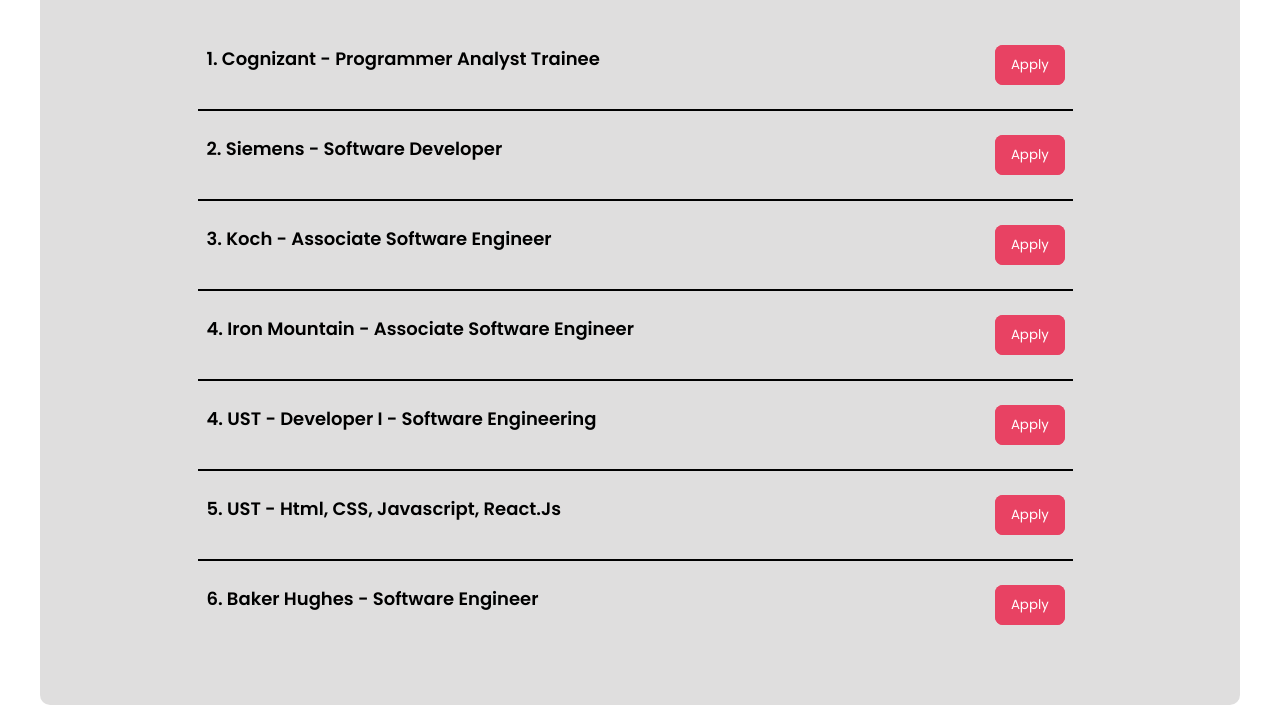
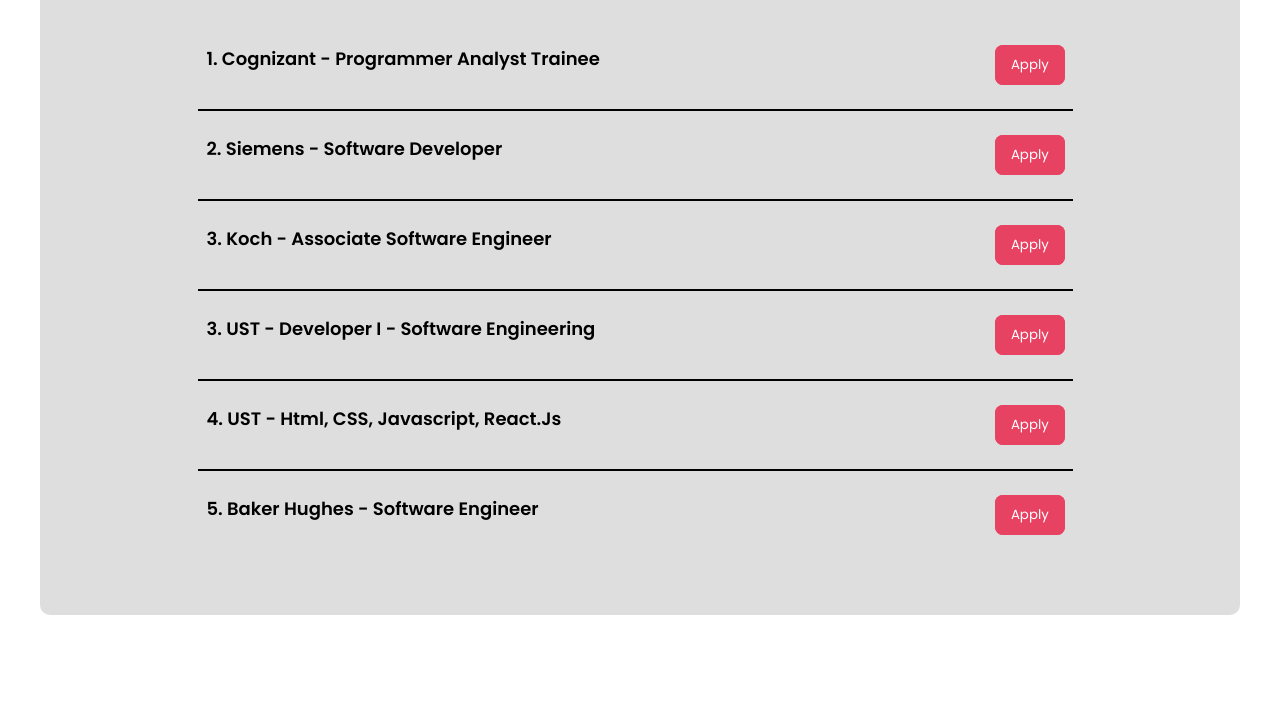
Before and after one commit to Tejas-Angadi-9/Job-Portal, a plain HTML site: page index.html in a window 1280 px wide. Shown: the part 180-885 px from the top of the page. After the commit the page ends 800 px from the top, so only its background shows below. Drawn offline with Linux system fonts and the light colour scheme.

Commit message:
updated the companies

```diff
--- a/index.html
+++ b/index.html
@@ -62,23 +62,10 @@
               </button>
             </div>
           </div>
-          <div class="companies" id="company4">
-            <div class="company-name">
-              4. Iron Mountain - Associate Software Engineer
-            </div>
-            <div class="applyBtn">
-              <button class="applyBtn">
-                <a
-                  href="https://ironmountain.jobs/bangalore-ind/associate-software-engineer/895C1FA82C84428E83BD6E192E8F6B16/job/?vs=1548&utm_source=LinkedIn.com-DE&utm_medium=Social%20Media&utm_campaign=LinkedIn.com"
-                  target="_blank"
-                  >Apply</a
-                >
-              </button>
-            </div>
-          </div>
+
           <div class="companies" id="company5">
             <div class="company-name">
-              4. UST - Developer I - Software Engineering
+              3. UST - Developer I - Software Engineering
             </div>
             <div class="applyBtn">
               <button class="applyBtn">
@@ -92,7 +79,7 @@
           </div>
           <div class="companies" id="company6">
             <div class="company-name">
-              5. UST - Html, CSS, Javascript, React.Js
+              4. UST - Html, CSS, Javascript, React.Js
             </div>
             <div class="applyBtn">
               <button class="applyBtn">
@@ -105,7 +92,7 @@
             </div>
           </div>
           <div class="companies" id="company7">
-            <div class="company-name">6. Baker Hughes - Software Engineer</div>
+            <div class="company-name">5. Baker Hughes - Software Engineer</div>
             <div class="applyBtn">
               <button class="applyBtn">
                 <a
```
